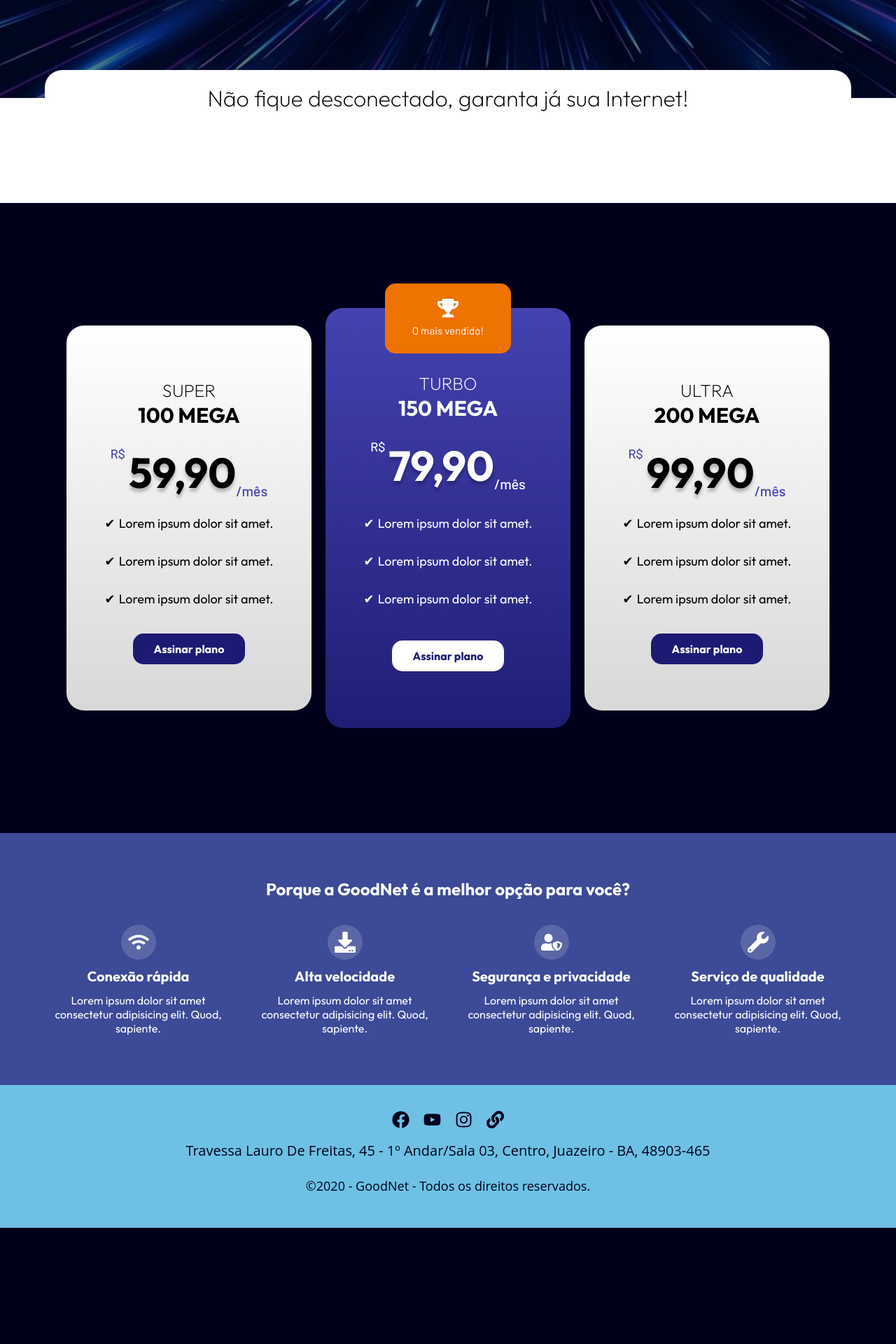
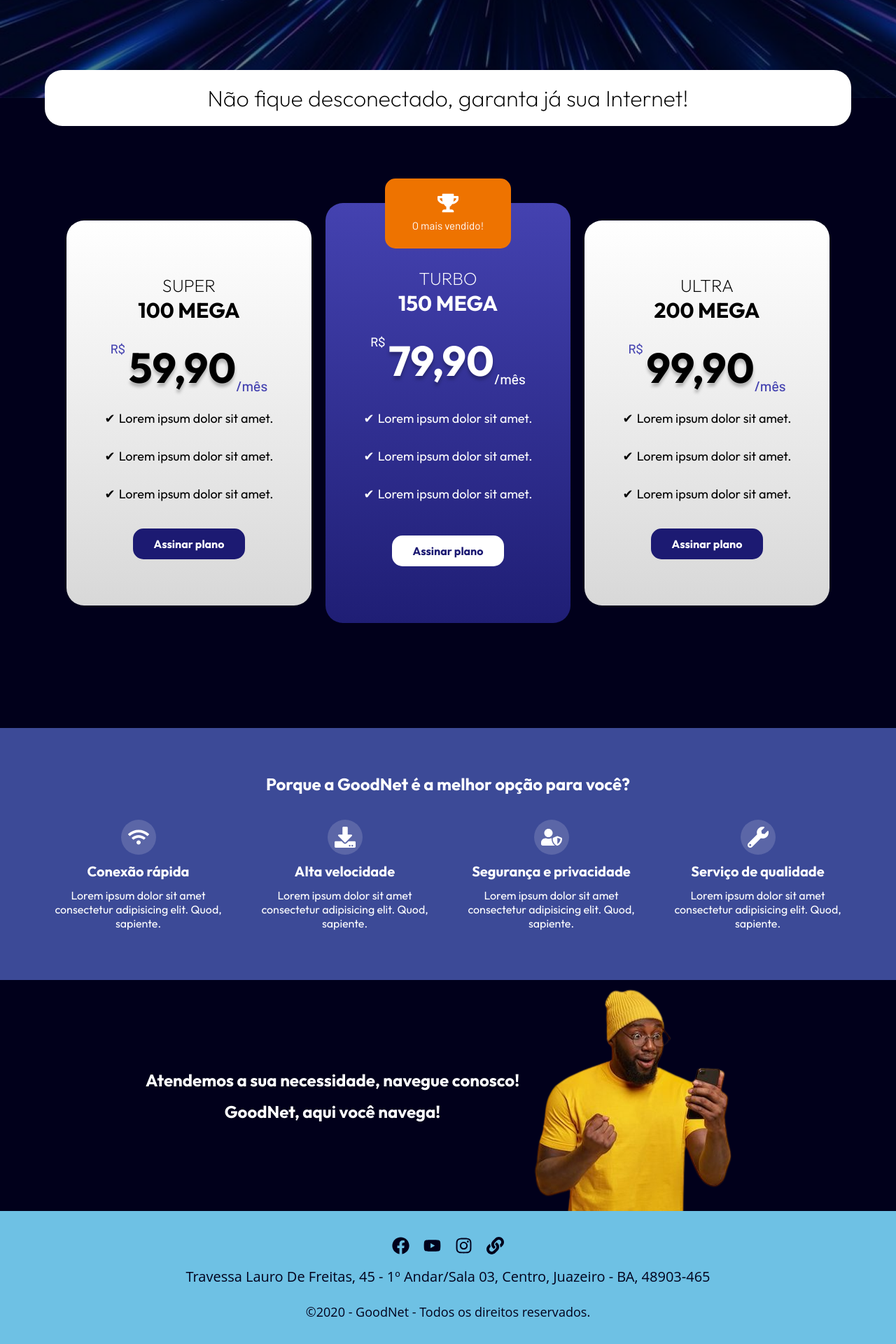
Before and after one commit to dnkFrvgv/goodnet, a React (Create React App) app: page / in a window 1280 px wide. Shown: the part 660-2580 px from the top of the page at 70% size. Before the commit the page ends 2414 px from the top, so only its background shows below. Built offline with nearby package versions, Linux system fonts and the light colour scheme.

Commit message:
edit: home page

```diff
--- a/src/Pages/Home/Home.tsx
+++ b/src/Pages/Home/Home.tsx
@@ -1,17 +1,17 @@
 import React from 'react'
+import Aqui from '../../Components/Aqui/Aqui'
 import HeroSection from '../../Components/HeroSection/HeroSection'
-import Idk from '../../Components/idk'
 import PlansSection from '../../Components/PlansSection/PlansSection'
 import VantagensSection from '../../Components/VantagensSection/VantagensSection'
 
+function Home() {
 
-function Home() {
   return (
     <>
         <HeroSection/>
-        <Idk/>
         <PlansSection/>
         <VantagensSection/>
+        <Aqui/>
     </>
   )
 }
```
